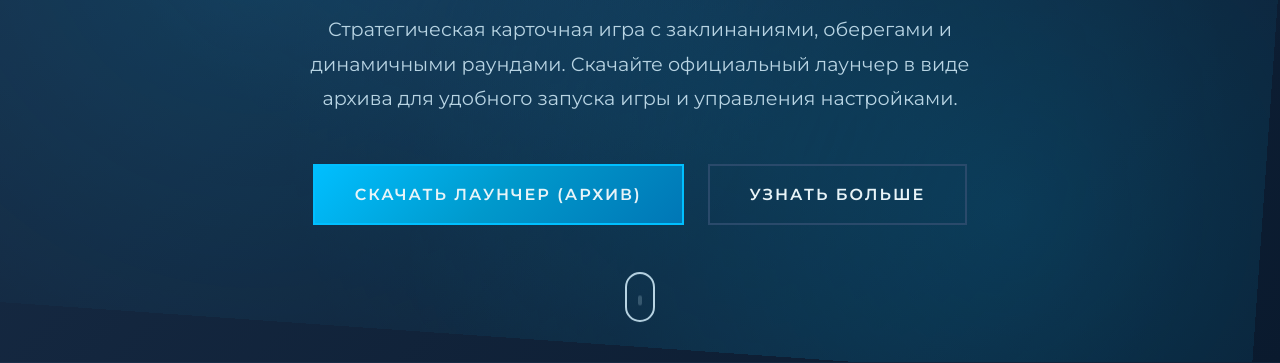
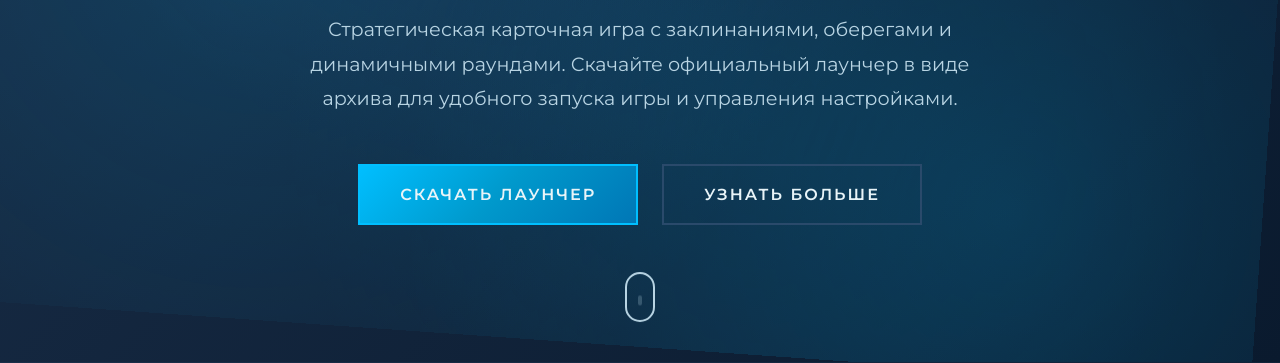
Before and after one commit to maksaikadll/Fartovka_Web, a plain HTML site: page index.html in a window 1280 px wide. Shown: the part 438-801 px from the top of the page. Drawn offline with nearby package versions, Linux system fonts and the light colour scheme.

Commit message:
1.1.4 (Fix of file download)

```diff
--- a/index.html
+++ b/index.html
@@ -44,7 +44,7 @@
                 Скачайте официальный лаунчер в виде архива для удобного запуска игры и управления настройками.
             </p>
             <div class="hero-buttons">
-                <a href="#download" class="btn btn-primary">Скачать лаунчер (архив)</a>
+                <a href="#download" class="btn btn-primary">Скачать лаунчер</a>
                 <a href="#about" class="btn btn-secondary">Узнать больше</a>
             </div>
         </div>
@@ -263,7 +263,7 @@
             <div class="download-buttons" style="margin-top: 32px; margin-bottom: 32px; display: flex; gap: 16px; flex-wrap: wrap;">
                 <a href="Fartovka_Launcher.rar" class="btn btn-primary btn-large" download="Fartovka_Launcher.rar" id="download-launcher-btn">
                     <span class="btn-icon">⬇</span>
-                    <span class="btn-text">Скачать лаунчер (архив)</span>
+                    <span class="btn-text">Скачать лаунчер</span>
                     <span class="btn-size">(~150-250 МБ)</span>
                 </a>
                 <a href="#download-steps" class="btn btn-secondary btn-large">Инструкция по установке</a>
```
Also changed, not shown: 1 other file.
